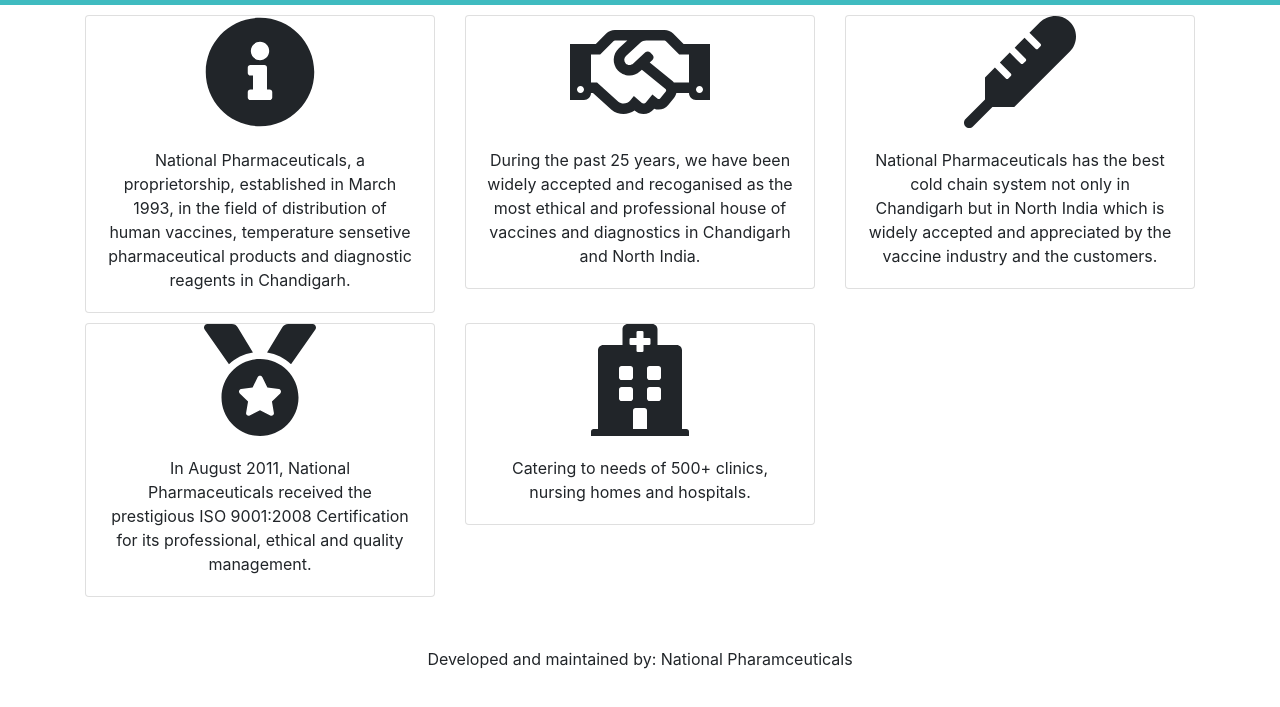
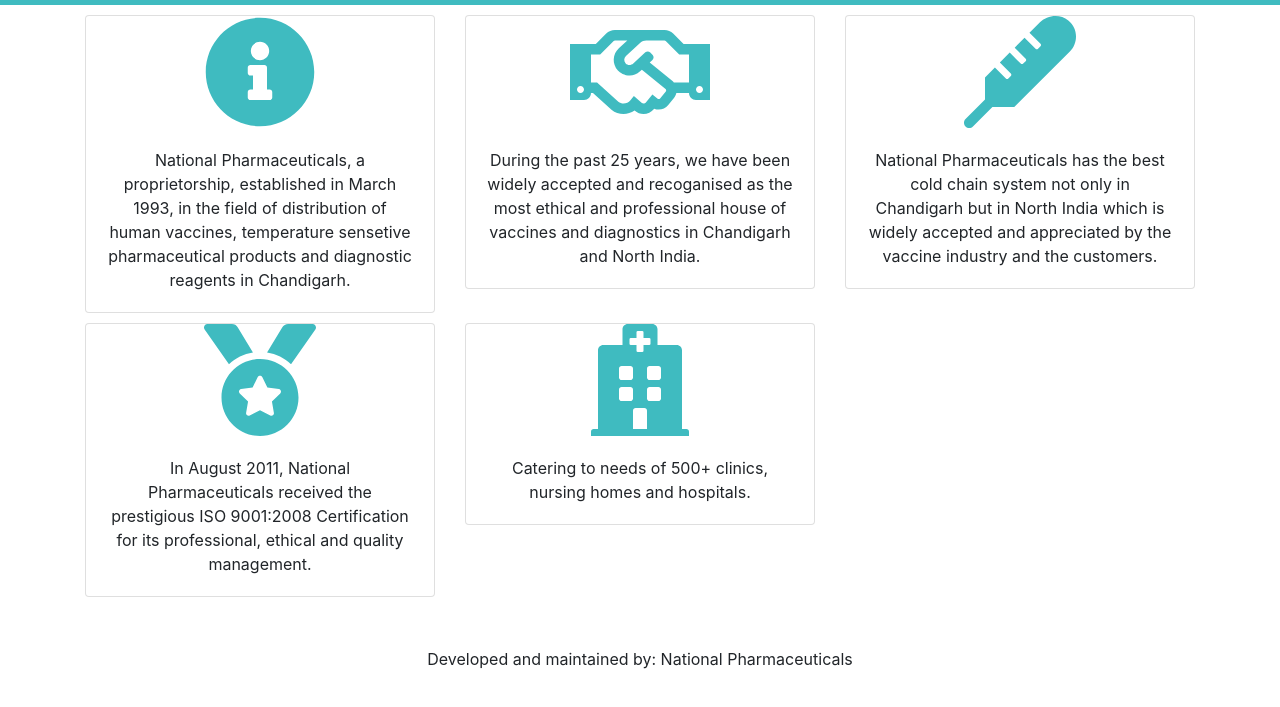
Before and after one commit to navkirat-singh/nationalvaccines, a website: page app/index.html in a window 1280 px wide. Shown: the part 51-758 px from the top of the page. Drawn offline with nearby package versions, Linux system fonts and the light colour scheme; some packages are replaced by stand-ins of ours; files whose address does not match are found by name.

Commit message:
Icon colors changed

```diff
--- a/app/app.css
+++ b/app/app.css
@@ -22,6 +22,10 @@
   text-align: center;
 }
 
+.nv-icon-color {
+  color: #3fbbc0;
+}
+
 .slide-show {
   height: 300px;
 }
--- a/app/index.html
+++ b/app/index.html
@@ -21,7 +21,7 @@
   <!--nv-slide-show></nv-slide-show-->
   <div ng-view></div>
 
-  <div class="container nv-footer">Developed and maintained by: National Pharamceuticals</div>
+  <div class="container nv-footer">Developed and maintained by: National Pharmaceuticals</div>
 
   <!-- In production use:
   <script src="//ajax.googleapis.com/ajax/libs/angularjs/x.x.x/angular.min.js"></script>
--- a/app/views/home/home.html
+++ b/app/views/home/home.html
@@ -4,7 +4,7 @@
     <div class="col-xs-12 col-md-6 col-lg-4">
         <div class="card info-card">
             <div class="card-img-top">
-                <i class="fas fa-info-circle fa-7x"></i>
+                <i class="fas fa-info-circle fa-7x nv-icon-color"></i>
             </div>
             <div class="card-body">
             <p class="card-text">
@@ -17,7 +17,7 @@
     <div class="col-xs-12 col-md-6 col-lg-4">
         <div class="card info-card">
             <div class="card-img-top">
-                <i class="far fa-handshake fa-7x"></i>
+                <i class="far fa-handshake fa-7x nv-icon-color"></i>
             </div>
             <div class="card-body">
                 <p class="card-text">
@@ -30,7 +30,7 @@
     <div class="col-xs-12 col-md-6 col-lg-4">
         <div class="card info-card">
             <div class="card-img-top">
-                <i class="fas fa-thermometer fa-7x"></i>
+                <i class="fas fa-thermometer fa-7x nv-icon-color"></i>
             </div>
             <div class="card-body">
                 <p class="card-text">
@@ -44,7 +44,7 @@
     <div class="col-xs-12 col-md-6 col-lg-4">
         <div class="card info-card">
             <div class="card-img-top">
-                <i class="fas fa-medal fa-7x"></i>
+                <i class="fas fa-medal fa-7x nv-icon-color"></i>
             </div>
             <div class="card-body">
                 <p class="card-text">
@@ -57,7 +57,7 @@
     <div class="col-xs-12 col-md-6 col-lg-4">
         <div class="card info-card">
             <div class="card-img-top info-cards">
-                <i class="fas fa-hospital fa-7x"></i>
+                <i class="fas fa-hospital fa-7x nv-icon-color"></i>
             </div>
             <div class="card-body">
                 <p class="card-text">
```
